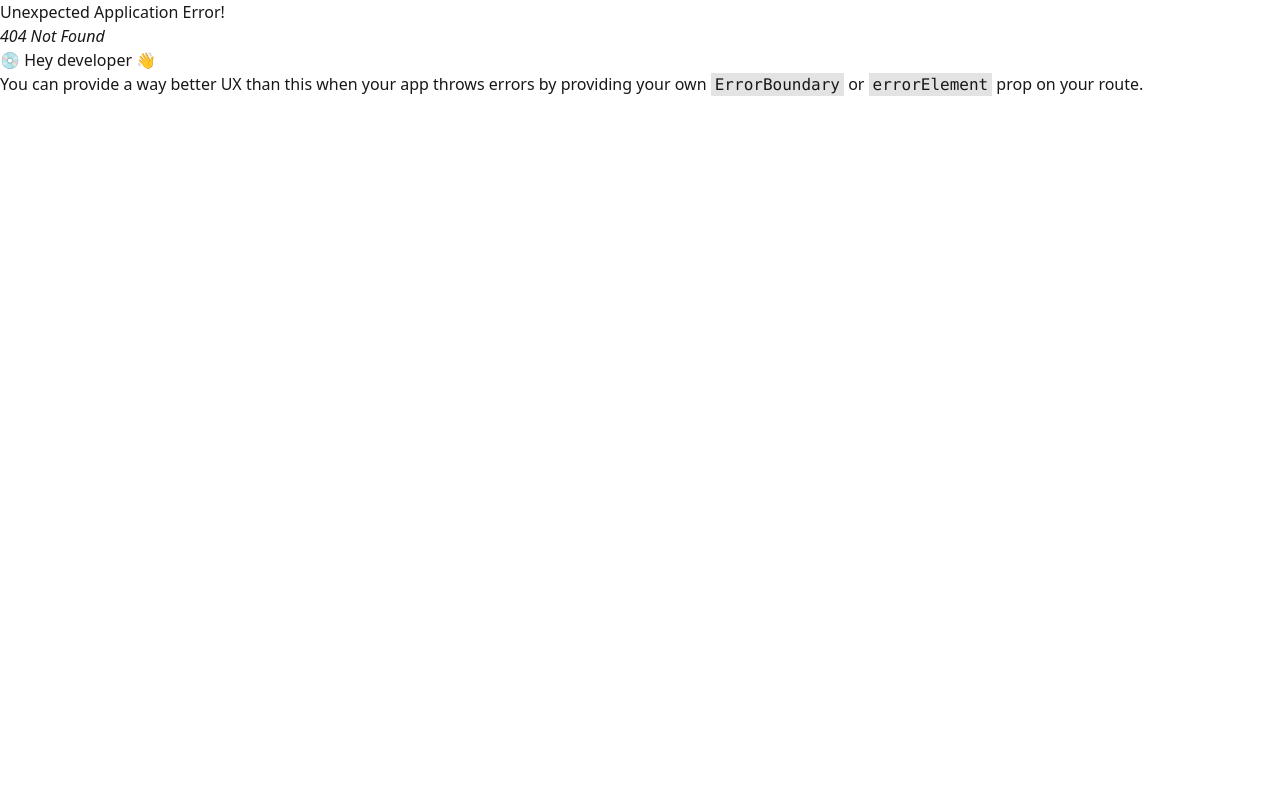
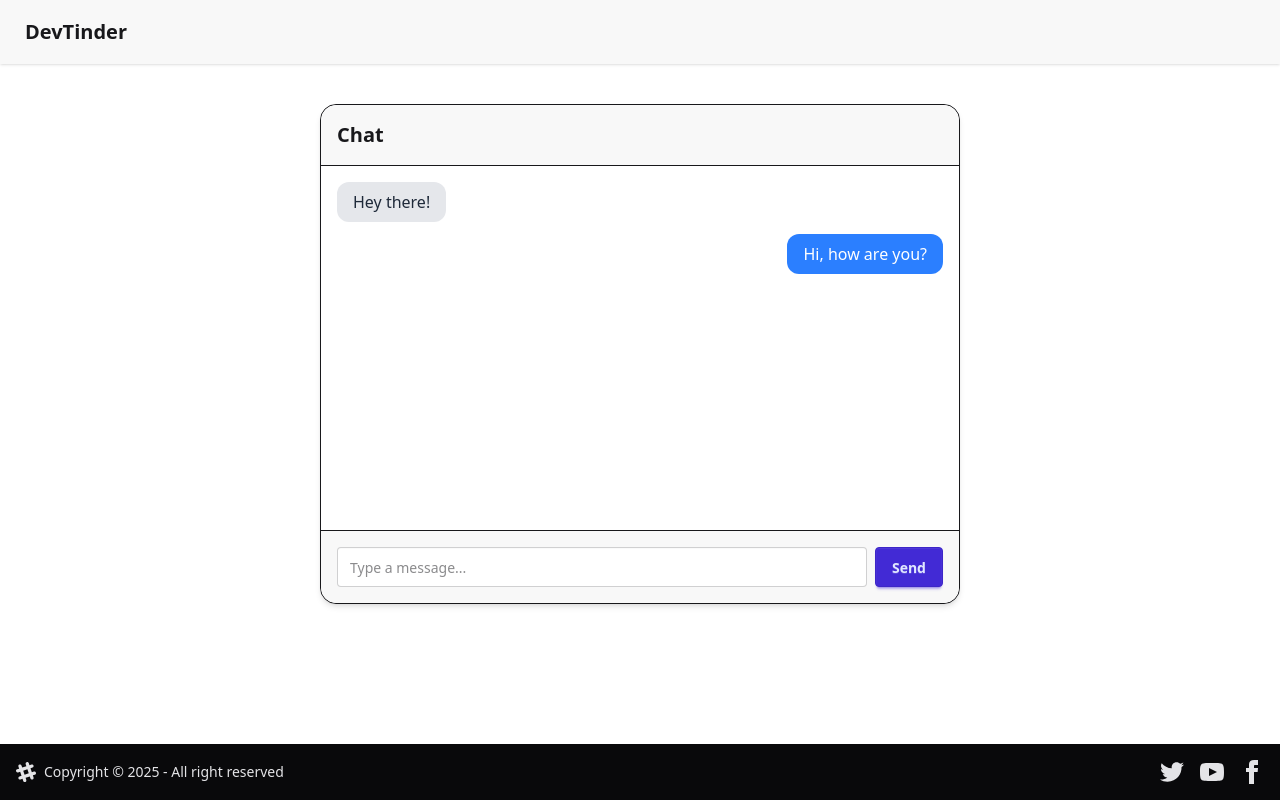
Before and after one commit to mishra-sweta/DevTinder-web, a React (Vite) app: page /chat/1 in a window 1280 px wide. Before the commit this address had no page. Built offline with nearby package versions, Linux system fonts and the light colour scheme; no server answers.

Commit message:
Chat component and routing

```diff
--- a/src/App.jsx
+++ b/src/App.jsx
@@ -7,6 +7,7 @@ import appStore from "./utils/appStore";
 import Feed from "./components/Feed";
 import Connections from "./components/Connections";
 import Requests from "./components/Requests";
+import Chat from "./components/Chat";
 function App() {
   const router = createBrowserRouter([
     {
@@ -27,6 +28,10 @@ function App() {
           path: "/requests",
           element: <Requests />,
         },
+        {
+          path: "/chat/:userId",
+          element: <Chat />,
+        },
       ],
     },
   ]);
--- /dev/null
+++ b/src/components/Chat.jsx
@@ -0,0 +1,65 @@
+import React from "react";
+import { useParams } from "react-router-dom";
+
+const Chat = () => {
+  const { userId } = useParams();
+  const [messages, setMessages] = useState([
+    { from: "them", text: "Hey there!" },
+    { from: "me", text: "Hi, how are you?" },
+  ]);
+  const [input, setInput] = useState("");
+
+  const sendMessage = () => {
+    if (input.trim() === "") return;
+    setMessages([...messages, { from: "me", text: input }]);
+    setInput("");
+  };
+
+  return (
+    <div className="w-1/2 mx-auto my-10 border rounded-2xl shadow-md bg-base-100 flex flex-col h-[500px]">
+      <div className="p-4 border-b text-xl font-semibold bg-base-200 rounded-t-2xl">
+        Chat
+      </div>
+
+      <div className="flex-1 overflow-y-auto p-4 space-y-3">
+        {messages.map((msg, index) => (
+          <div
+            key={index}
+            className={`flex ${
+              msg.from === "me" ? "justify-end" : "justify-start"
+            }`}
+          >
+            <div
+              className={`px-4 py-2 rounded-xl max-w-xs ${
+                msg.from === "me"
+                  ? "bg-blue-500 text-white"
+                  : "bg-gray-200 text-gray-800"
+              }`}
+            >
+              {msg.text}
+            </div>
+          </div>
+        ))}
+      </div>
+
+      {/* Input */}
+      <div className="p-4 border-t bg-base-200 rounded-b-2xl flex gap-2">
+        <input
+          type="text"
+          className="flex-1 input input-bordered"
+          placeholder="Type a message..."
+          value={input}
+          onChange={(e) => setInput(e.target.value)}
+          onKeyDown={(e) => e.key === "Enter" && sendMessage()}
+        />
+        <button className="btn btn-primary" onClick={sendMessage}>
+          Send
+        </button>
+      </div>
+    </div>
+  );
+};
+
+export default Chat;
+
+import { useState } from "react";
--- a/src/components/Connections.jsx
+++ b/src/components/Connections.jsx
@@ -1,7 +1,7 @@
 import axios from "axios";
 import React, { useEffect } from "react";
 import { useDispatch, useSelector } from "react-redux";
-import { useNavigate } from "react-router-dom";
+import { Link, useNavigate } from "react-router-dom";
 import { BASE_URL } from "../utils/constants";
 import { addConnections } from "../utils/connectionsSlice";
 
@@ -35,32 +35,41 @@ const Connections = () => {
   }, []);
 
   return (
-    <div>
-      <h1 className="text-2xl m-10 flex justify-center">
+    <div className="flex flex-col items-center">
+      <h1 className="text-2xl m-10">
         {connections.length === 0 ? "No connections" : "Connections"}
       </h1>
-      <div className="w-full flex flex-col items-center space-y-4 my-8">
+
       {connections.map((connection) => (
-          <div className="card card-side bg-base-300 shadow-sm w-1/2">
+        <div
+          key={connection._id} // Use a unique key like connection.id
+          className="card card-side bg-base-300 shadow-sm w-1/2 mb-6"
+        >
           <figure className="w-1/4">
             <img
-                className="h-full max-h-44 object-cover "
+              className="h-full max-h-44 object-cover w-full"
               src={connection.photoUrl}
               alt="photo"
             />
           </figure>
-            <div className="card-body w-3/4">
+
+          <div className="card-body w-3/4 flex flex-row justify-between items-center">
+            <div>
               <h2 className="card-title">
                 {connection.firstName + " " + connection.lastName}
               </h2>
               <p>{connection.about}</p>
               {connection.skills.length !== 0 && (
-                <p>{"Skills: " + connection.skills}</p>
+                <p>{"Skills: " + connection.skills.join(", ")}</p>
               )}
+            </div>
+
+            <Link to={"/chat/" + connection._id}>
+              <button className="btn btn-primary">Chat</button>
+            </Link>
           </div>
         </div>
       ))}
-      </div>
     </div>
   );
 };
```
Lines whose indentation alone changed are shown as unchanged.
